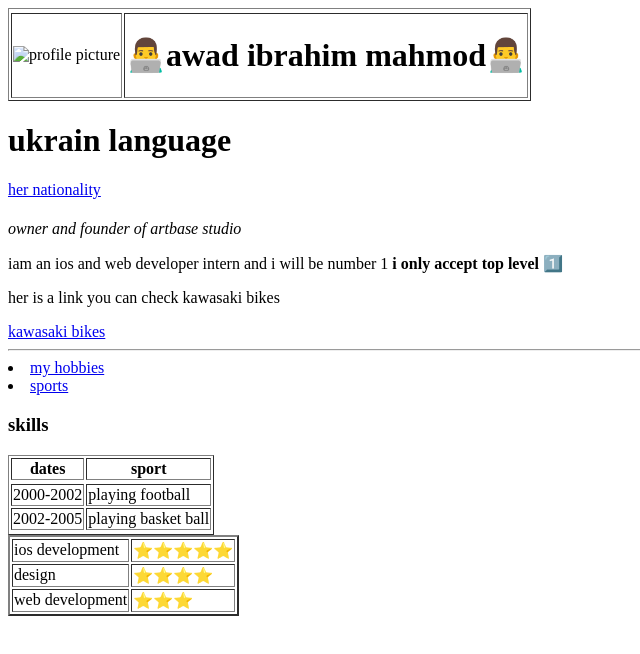
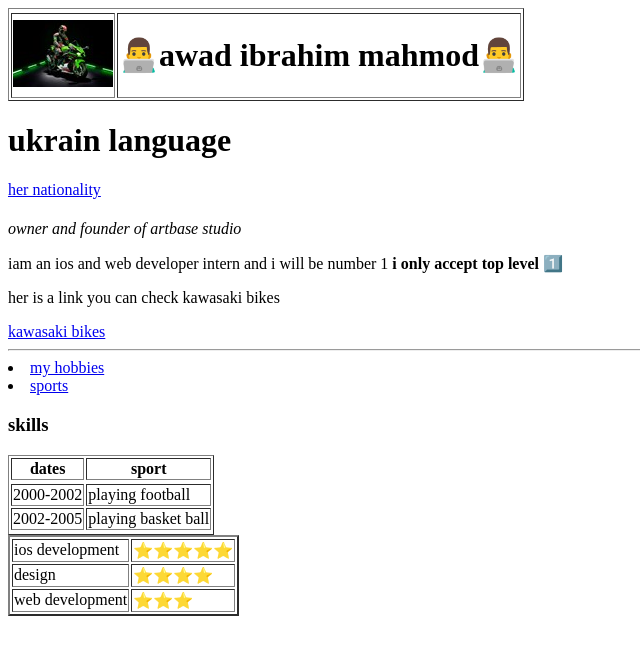
Before and after one commit to awad8/my-cv, a plain HTML site: page index.html in a window 1280 px wide. Shown: the whole page, without its empty margins (0-640 px from the left). Drawn offline with Linux system fonts and the light colour scheme; files whose address does not match are found by name.

Commit message:
Update index.html

```diff
--- a/index.html
+++ b/index.html
@@ -9,7 +9,7 @@
 </body>
 <table border="1" scellspacing="12">
     <tr></tr>
-    <td><img src="C:\Users\sam\Desktop\awad it\html personal website\11fd3bc8-c245-4a6c-825a-31b27c0705f7.jpg " alt="profile picture"></td>
+    <td><img src="C:\Users\sam\Desktop\awad it\html personal website\image\11fd3bc8-c245-4a6c-825a-31b27c0705f7.jpg" alt="profile picture"></td>
     <td><h1>👨‍💻awad ibrahim mahmod👨‍💻</h1> </td>
     </table>
 </html>
```
